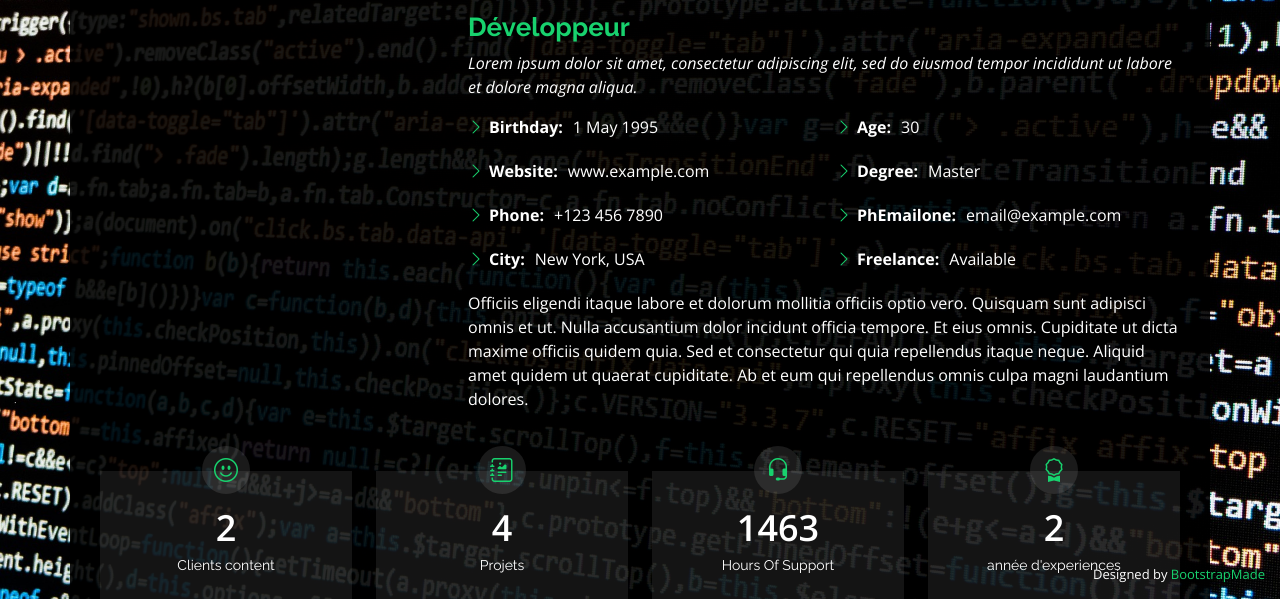
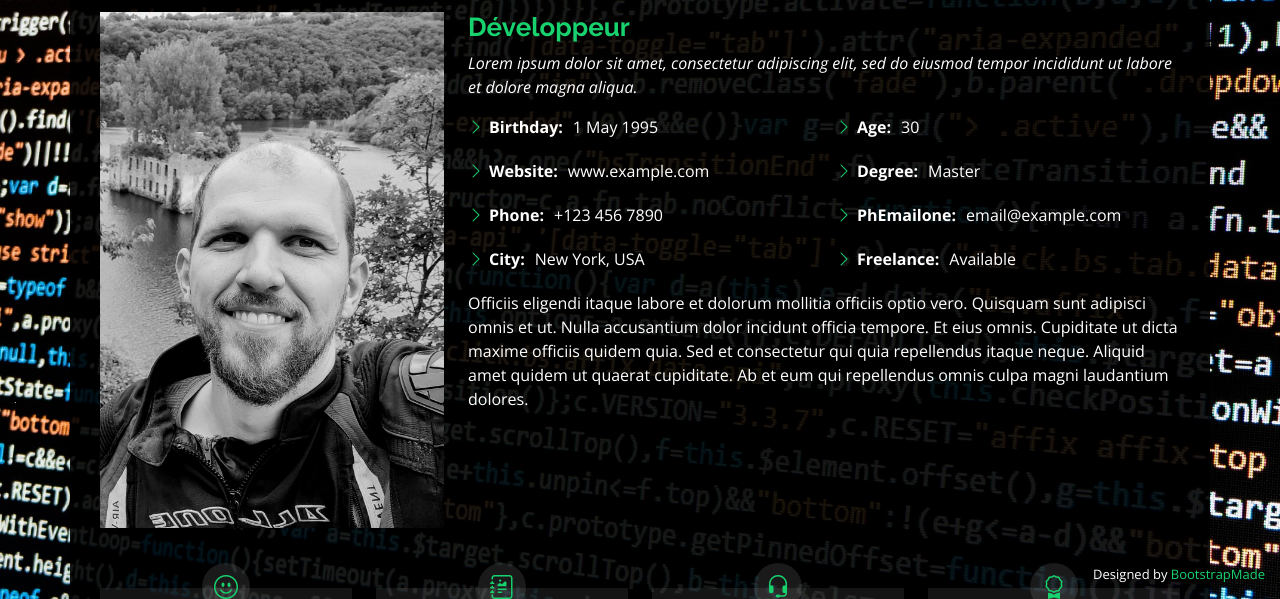
Before and after one commit to blhoest/blhoest.github.io, a plain HTML site: page index.html in a window 1280 px wide. Both pictures are taken after a click on the link "A propos de moi". Shown: the part 201-800 px from the top of the page. Drawn offline with nearby package versions, Linux system fonts and the light colour scheme.

Commit message:
mise a jour

```diff
--- a/index.html
+++ b/index.html
@@ -74,7 +74,7 @@
 
       <div class="row">
         <div class="col-lg-4" data-aos="fade-right">
-          <img src="assets/img/me.jpg" class="img-fluid" alt="">
+          <img src="assets/img/baba.jpg" class="img-fluid" alt="">
         </div>
         <div class="col-lg-8 pt-4 pt-lg-0 content" data-aos="fade-left">
           <h3>Développeur</h3>
@@ -133,8 +133,8 @@
         <div class="col-lg-3 col-md-6 mt-5 mt-lg-0">
           <div class="count-box">
             <i class="bi bi-headset"></i>
-            <span data-purecounter-start="0" data-purecounter-end="1463" data-purecounter-duration="1" class="purecounter"></span>
-            <p>Hours Of Support</p>
+            <span data-purecounter-start="0" data-purecounter-end="863" data-purecounter-duration="1" class="purecounter"></span>
+            <p>Hours</p>
           </div>
         </div>
 
@@ -164,7 +164,7 @@
           <div class="progress">
             <span class="skill">HTML <i class="val">70%</i></span>
             <div class="progress-bar-wrap">
-              <div class="progress-bar" role="progressbar" aria-valuenow="0" aria-valuemin="0" aria-valuemax="100"></div>
+              <div class="progress-bar" role="progressbar" aria-valuenow="70" aria-valuemin="0" aria-valuemax="100"></div>
             </div>
           </div>
 
```
